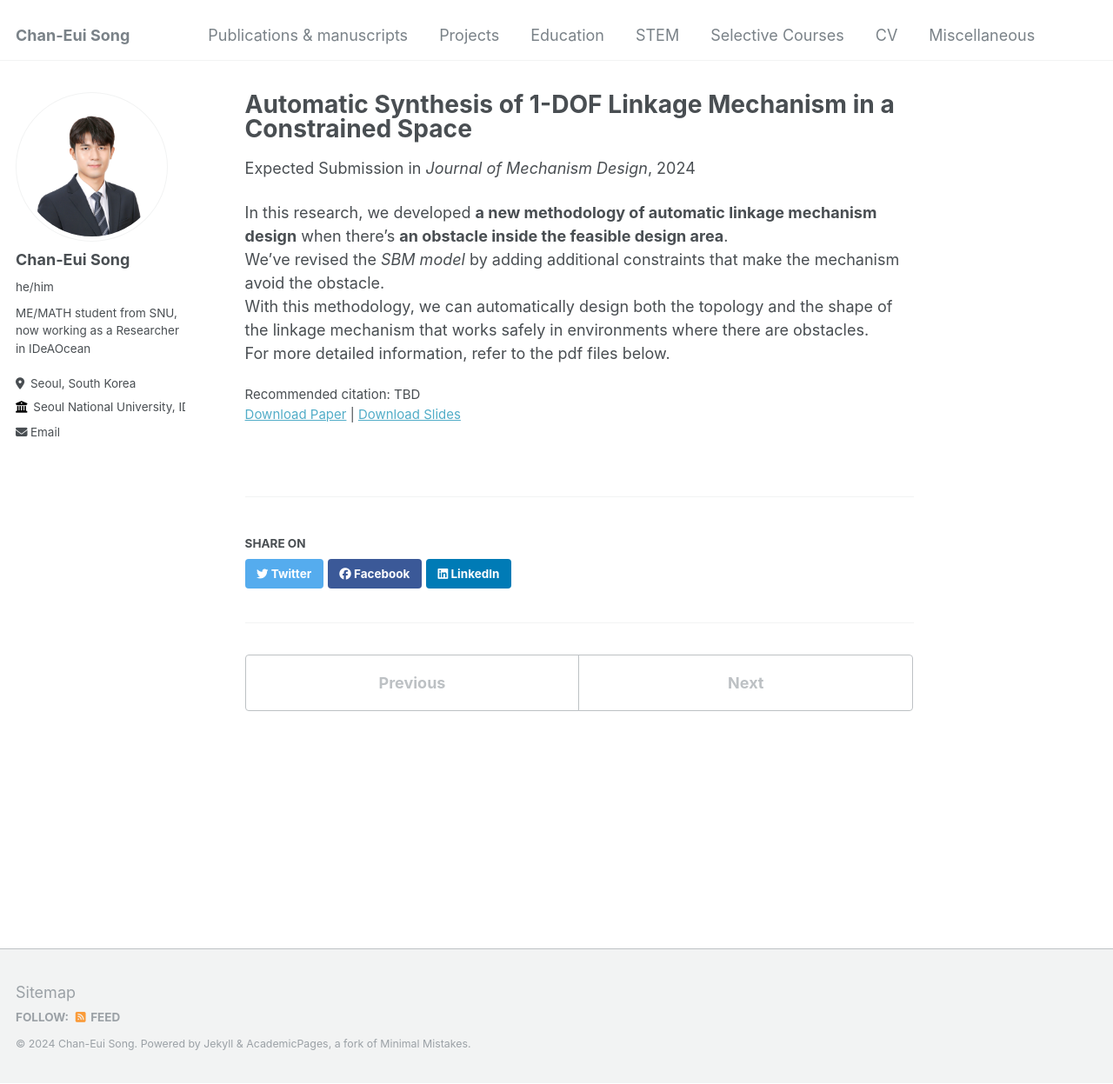
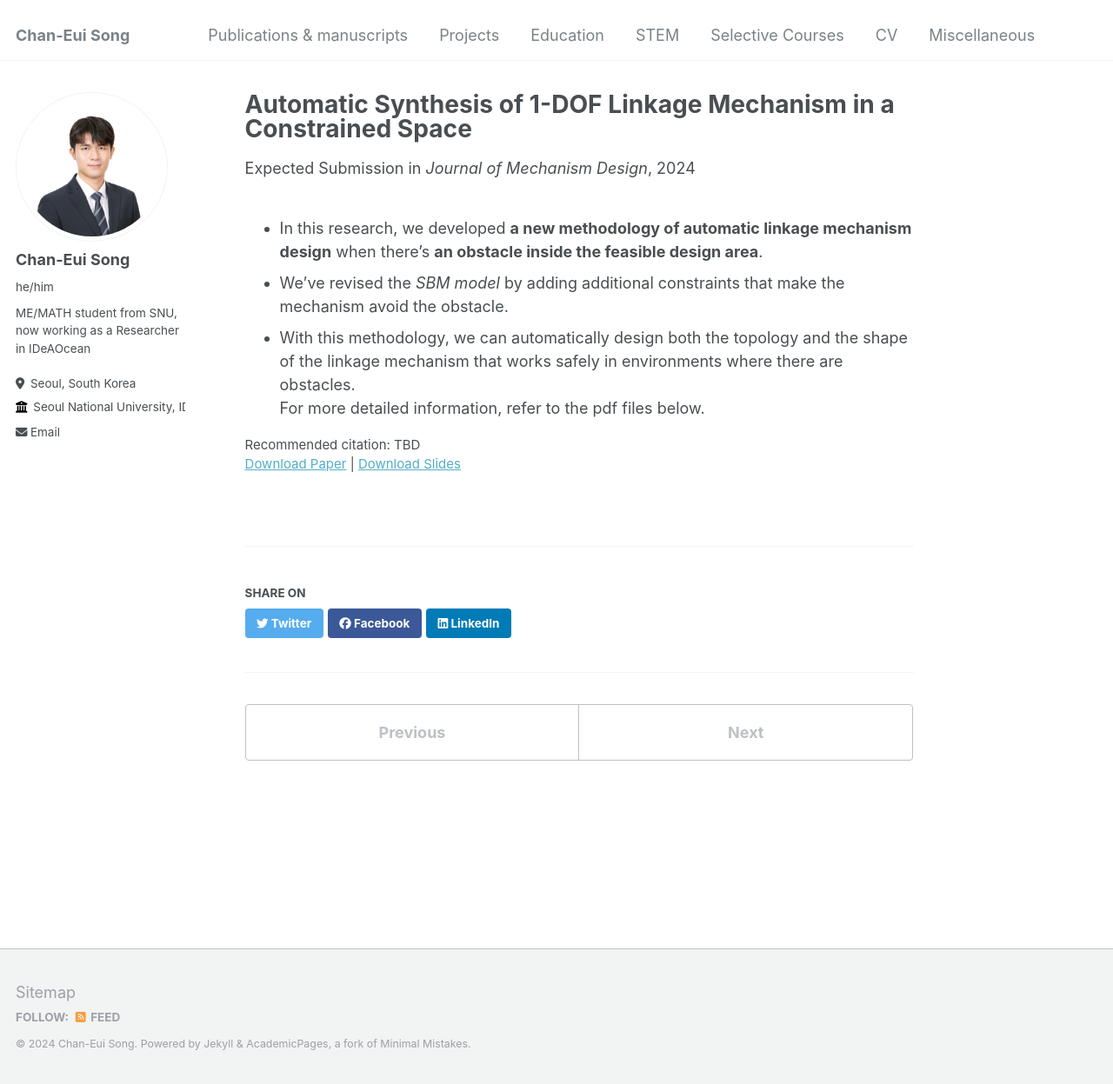
Before and after one commit to cksdml1014/chanisong, a Jekyll site: the page built from _publications/2009-10-01-paper-title-number-1.md, in a window 1280 px wide and 1247 px high. Shown: the whole window at 87% size. Built offline with Jekyll 4.4.1, drawn with Linux system fonts in a browser that asks for light colours.

```diff
--- a/_publications/2009-10-01-paper-title-number-1.md
+++ b/_publications/2009-10-01-paper-title-number-1.md
@@ -10,7 +10,7 @@ paperurl: 'http://academicpages.github.io/files/paper1.pdf'
 citation: 'TBD'
 ---
 
-In this research, we developed **a new methodology of automatic linkage mechanism design** when there's **an obstacle inside the feasible design area**.
-We've revised the *SBM model* by adding additional constraints that make the mechanism avoid the obstacle.
-With this methodology, we can automatically design both the topology and the shape of the linkage mechanism that works safely in environments where there are obstacles.
+- In this research, we developed **a new methodology of automatic linkage mechanism design** when there's **an obstacle inside the feasible design area**.
+- We've revised the *SBM model* by adding additional constraints that make the mechanism avoid the obstacle.
+- With this methodology, we can automatically design both the topology and the shape of the linkage mechanism that works safely in environments where there are obstacles.
 For more detailed information, refer to the pdf files below.
```
